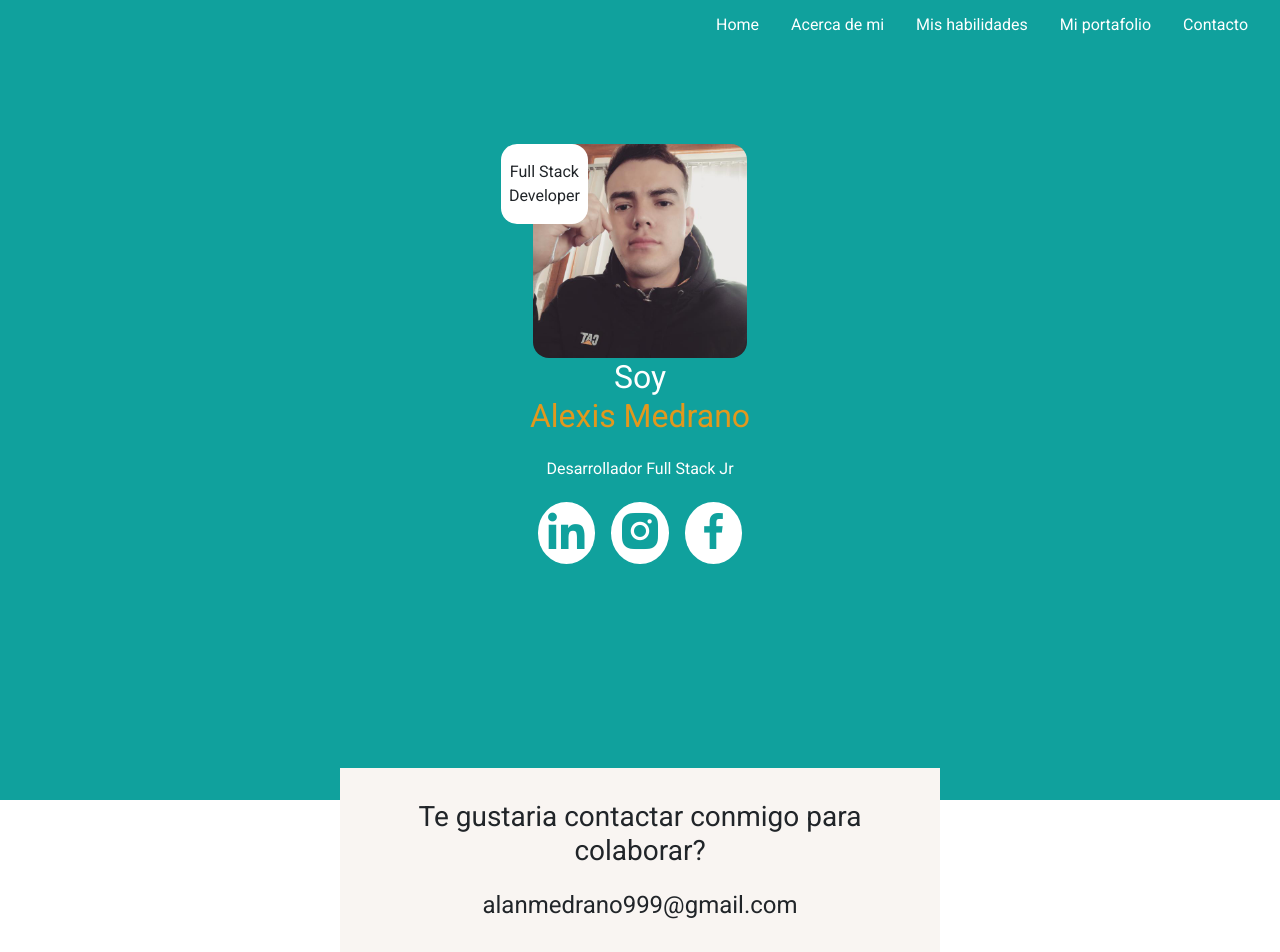
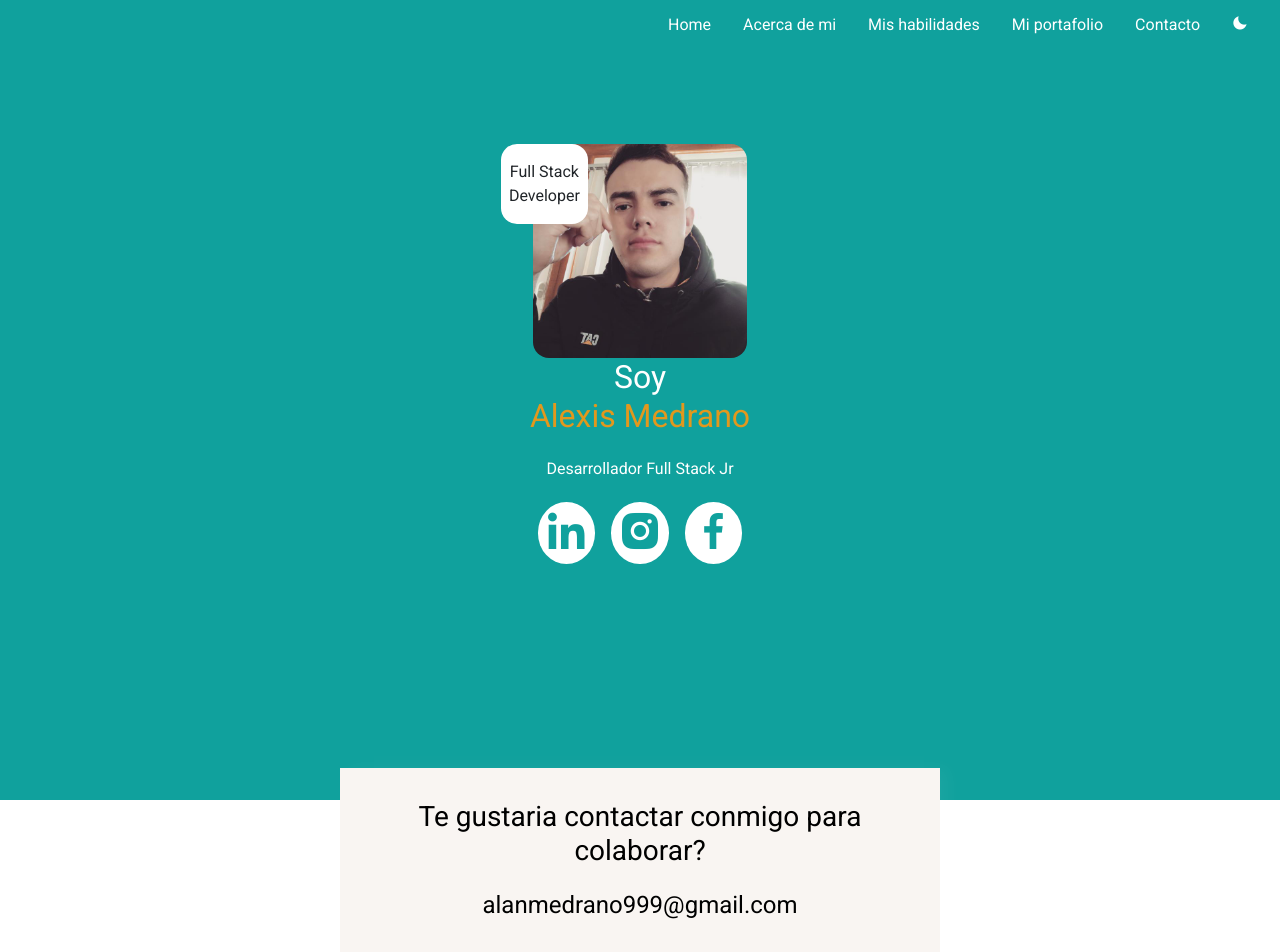
Before and after one commit to AlexisGmez/react-portfolio, a React (Vite) app: page / in a window 1280 px wide. Shown: the top 952 px of the page. Built offline with nearby package versions, Linux system fonts and the light colour scheme.

Commit message:
adding dark mode

```diff
--- a/src/App.jsx
+++ b/src/App.jsx
@@ -1,3 +1,4 @@
+import { useState } from 'react';
 import './App.scss';
 import Footer from './ui/Footer';
 import Header from './ui/Header';
@@ -5,11 +6,14 @@ import Main from './ui/Main';
 
 
 function App() {
-
+  const [darkMode,setDarkMode] = useState(false);
 
   return (
-    <div className="App">
-      <Header />
+    <div className={`App ${darkMode ? 'dark__mode':''}`}>
+      <Header
+        setDarkMode={ setDarkMode }
+        darkMode={ darkMode }
+      />
       <Main />
       <Footer />
     </div>
--- a/src/App.scss
+++ b/src/App.scss
@@ -1,6 +1,8 @@
 @import url('https://fonts.googleapis.com/css2?family=Roboto:ital,wght@0,300;0,400;0,900;1,100;1,700&display=swap');
 :root{
   --header-bg: #10A19D;
+  --main-bg: #fff;
+  --color-text:#000;
   --white-color: #fff;
   --card-bg: #f9f5f2;
   --icons-color: #f7a409;
@@ -25,7 +27,13 @@ img{
   width: 100%;
   display: block;
 }
+.App.dark__mode{
+  --header-bg: #251749;
+  --main-bg: #495579;
+  --color-text: #fff;
+  --card-bg: #251749;
 
+}
 
 .App{
   display: flex;
@@ -33,6 +41,7 @@ img{
   align-items: center;
   width: 100%;
   min-width: 350px;
+  background: var(--main-bg);
 
   .header{
     height: 100vh;
@@ -163,7 +172,9 @@ img{
         }
       }
       .colaboration{
+        color: var(--color-text) ;
         background: var(--card-bg);
+        box-shadow: .5rem 0 1rem rgba(255, 255, 255, 0.047);
         text-align: center;
         position: absolute;
         display: flex;
@@ -188,7 +199,8 @@ img{
     flex-direction: column;
     align-items: center;
     width: 100%;
-
+    background: var(--main-bg);
+    color: var(--color-text) ;
     .aboutMe{
       padding: 2rem 1rem;
       display: flex;
--- a/src/ui/Header.jsx
+++ b/src/ui/Header.jsx
@@ -2,10 +2,13 @@ import React from 'react'
 import HeaderContent from './HeaderContent'
 import Navbar from './Navbar'
 
-const Header = () => {
+const Header = ( { setDarkMode,darkMode } ) => {
   return (
     <div className='header' id='header'>
-      <Navbar />
+      <Navbar
+        setDarkMode={ setDarkMode }
+        darkMode={darkMode}
+      />
       <HeaderContent />
     </div>
   )
--- a/src/ui/Navbar.jsx
+++ b/src/ui/Navbar.jsx
@@ -1,6 +1,6 @@
-import React, { useEffect, useState } from 'react'
+import React, { useState } from 'react'
 
-const Navbar = () => {
+const Navbar = ({ setDarkMode,darkMode }) => {
 
   const [showMenu, setShowMenu] = useState(false);
   const screenW = () => screen.width < 776 && setShowMenu(!showMenu);
@@ -14,6 +14,7 @@ const Navbar = () => {
         {/* <a href="#experience" onClick={ ()=>screenW() } ><li className='nav__item'>Experiencia</li></a> */}
         <a href="#portfolio" onClick={ ()=>screenW() }><li className='nav__item'>Mi portafolio</li></a>
         <a href="#contacts" onClick={ ()=>screenW() } ><li className='nav__item'>Contacto</li></a>
+        <li><i className={`nav__item bx bxs-${darkMode?'sun':'moon'}`} onClick={()=>setDarkMode(!darkMode)}></i></li>
       </ul>
       <div className='menuIcon__container'><i className='bx bx-menu' onClick={()=>setShowMenu(!showMenu)}></i></div>
     </nav>
```
